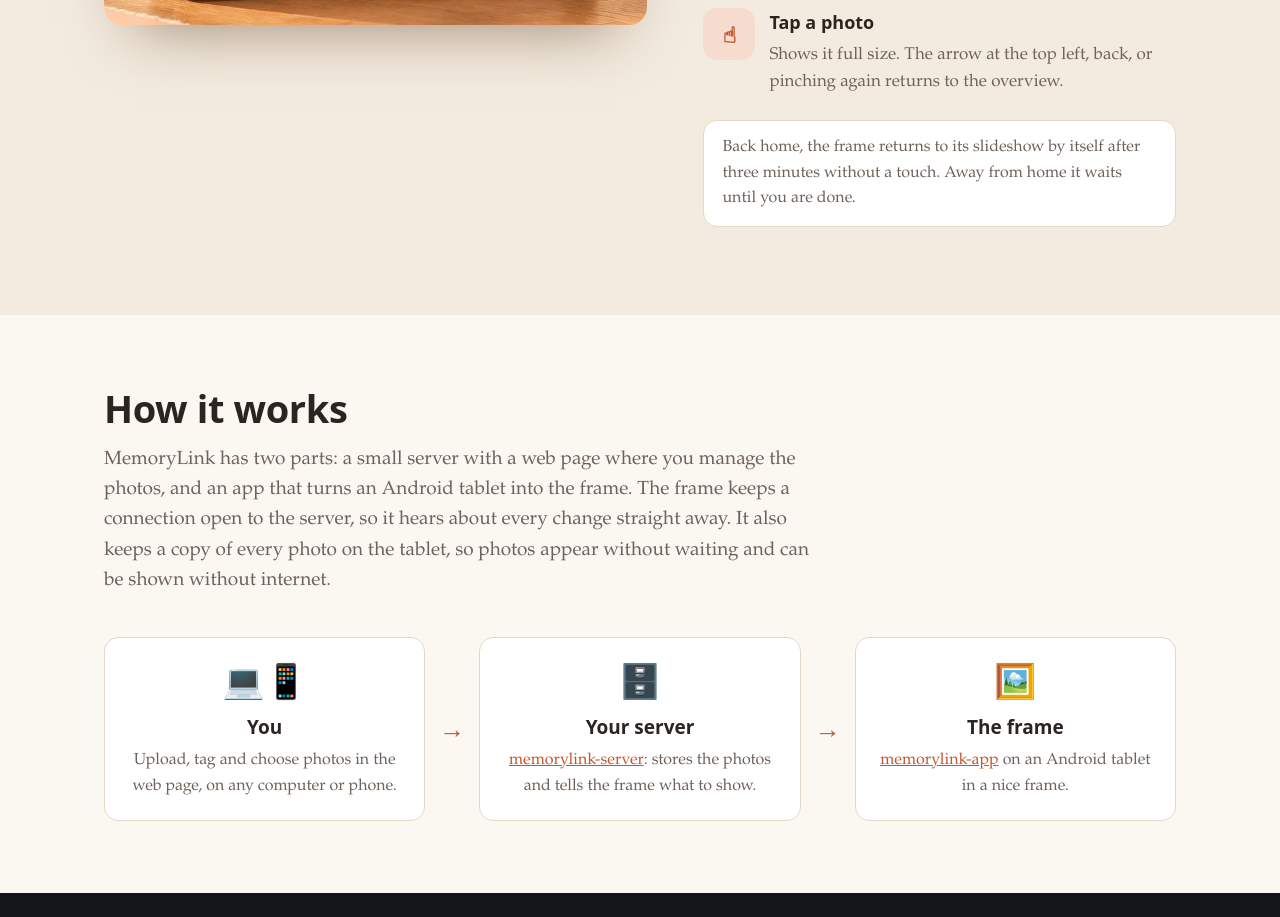
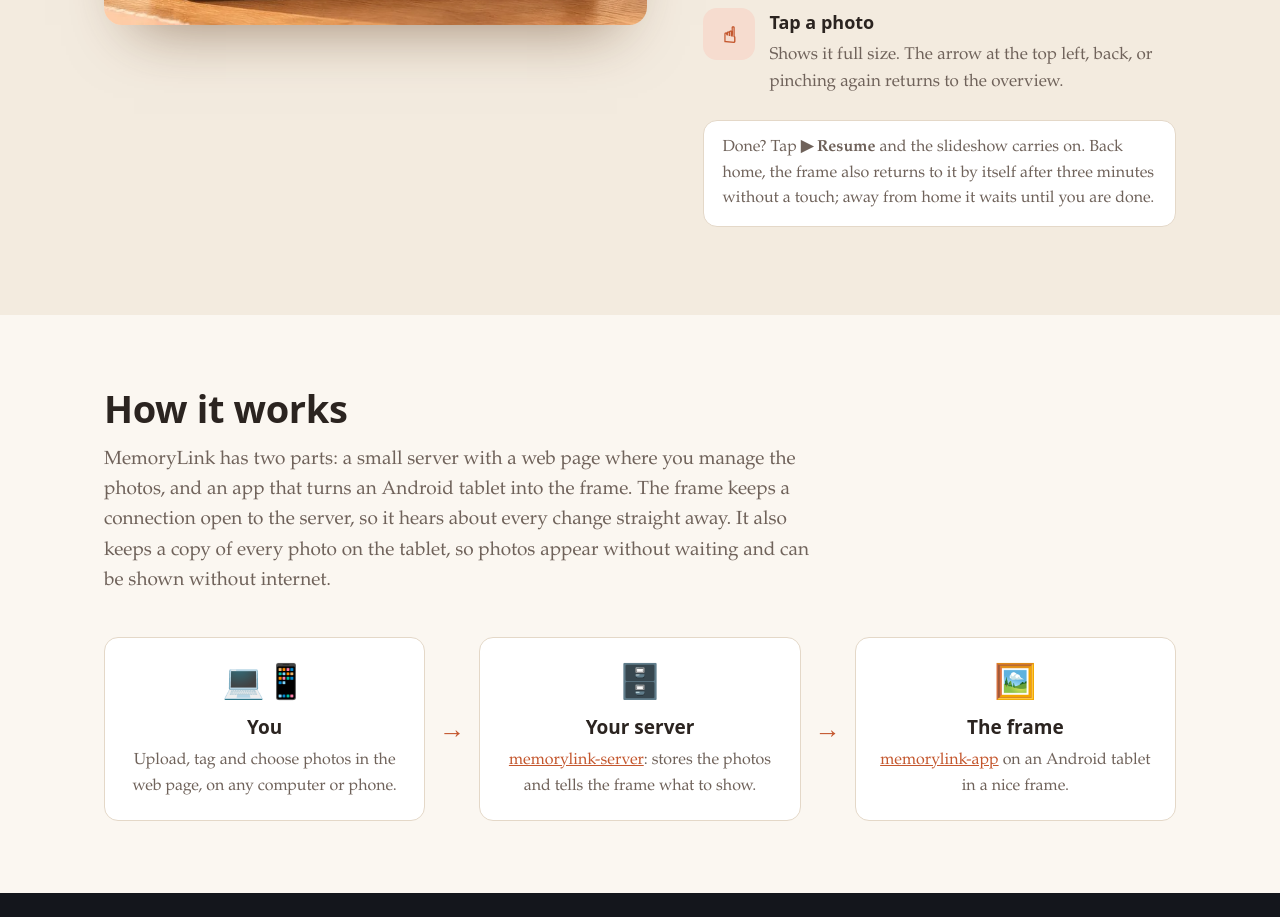
Before and after one commit to rsnel/memorylink-app, a plain HTML site: page docs/index.html in a window 1280 px wide. Shown: the part 2960-3877 px from the top of the page. Drawn offline with Linux system fonts and the light colour scheme.

Commit message:
Website: mention the Resume button
App build e05739d passed in CI.

Co-Authored-By: Claude Opus 5.5 <noreply@anthropic.com>
Claude-Session: https://claude.ai/code/session_01Sf6BjP37377kUpqgwo5and

```diff
--- a/docs/index.html
+++ b/docs/index.html
@@ -353,8 +353,9 @@
             returns to the overview.</p></div></li>
       </ul>
       <p class="note">
-        Back home, the frame returns to its slideshow by itself after three minutes
-        without a touch. Away from home it waits until you are done.
+        Done? Tap <b>▶ Resume</b> and the slideshow carries on. Back home, the frame
+        also returns to it by itself after three minutes without a touch; away from
+        home it waits until you are done.
       </p>
     </div>
   </div>
```
